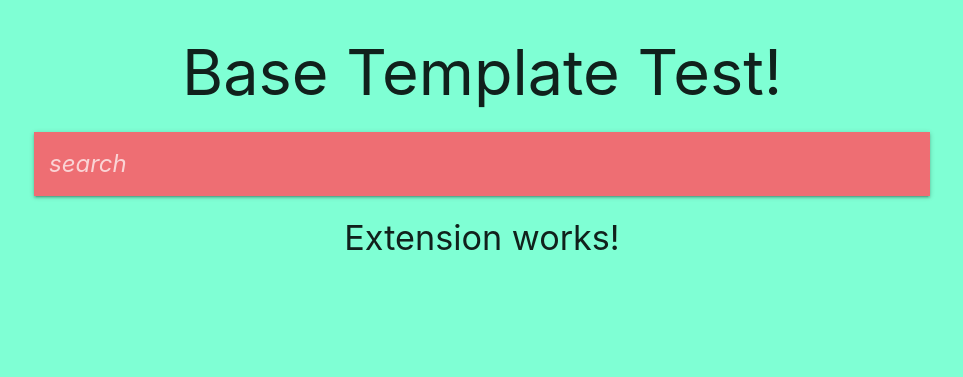
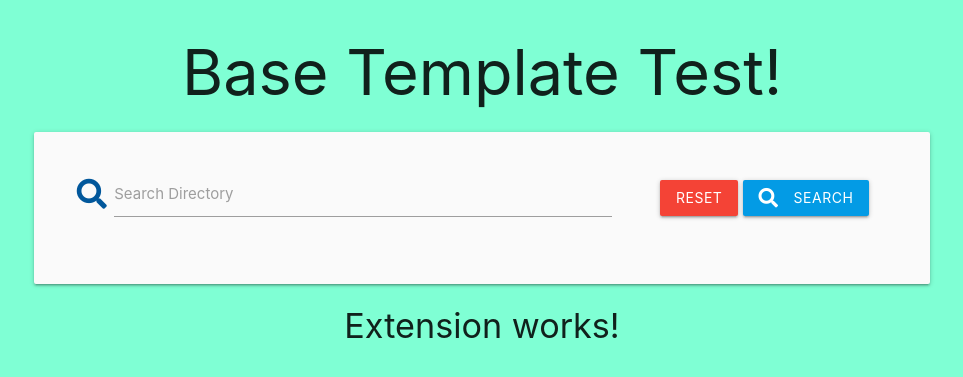
Before and after one commit to liamoconnor87/local_directory, a Flask app: page / in a window 1280 px wide. Shown: the part 268-645 px from the top of the page, without its empty margins (158-1121 px from the left). Run offline with Flask 2, Linux system fonts and the light colour scheme; data that the repository does not hold is empty; some libraries are stand-ins or nearby versions.

Commit message:
Rudimental search form for directory

```diff
--- a/app.py
+++ b/app.py
@@ -27,7 +27,13 @@ mongo = PyMongo(app)
 @app.route("/")
 @app.route("/index")
 def index():
-    business = mongo.db.business.find()
+    return render_template("index.html")
+
+
+@app.route("/search", methods=["GET", "POST"])
+def search():
+    query = request.form.get("query")
+    business = mongo.db.business.find({"$text": {"$search": query}})
     return render_template("index.html", results=business)
 
 
--- a/templates/index.html
+++ b/templates/index.html
@@ -2,17 +2,23 @@
 
 {% block content %}
     <!-- Search Tool -->
-    <nav>
-        <div class="nav-wrapper">
-        <form>
-            <div class="input-field">
-            <input id="search" type="search" required>
-            <label class="label-icon" for="search"><i class="material-icons">search</i></label>
-            <i class="material-icons">close</i>
+    <div class="row card-panel grey lighten-5">
+        <form action="{{ url_for('search') }}" method="POST" class="col s12">
+            <div class="row valign-wrapper center-align">
+                <div class="input-field col s12 m8">
+                    <i class="fas fa-search prefix light-blue-text text-darken-4"></i>
+                    <input type="text" name="query" id="query" minlength="3" class="validate" required>
+                    <label for="query">Search Directory</label>
+                </div>
+                <div class="col s12 m4">
+                    <a href="{{ url_for('index') }}" class="red btn text-shadow">Reset</a>
+                    <button type="submit" class="light-blue darken-1 btn text-shadow">
+                        <i class="fas fa-search left"></i> Search
+                    </button>
+                </div>
             </div>
         </form>
-        </div>
-    </nav>
+    </div>
 
     <section class="center-align">
         <h4>Extension works!</h4>
```
